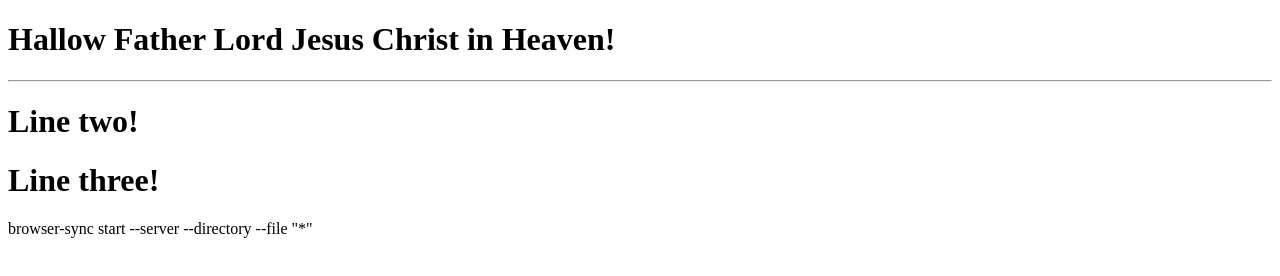
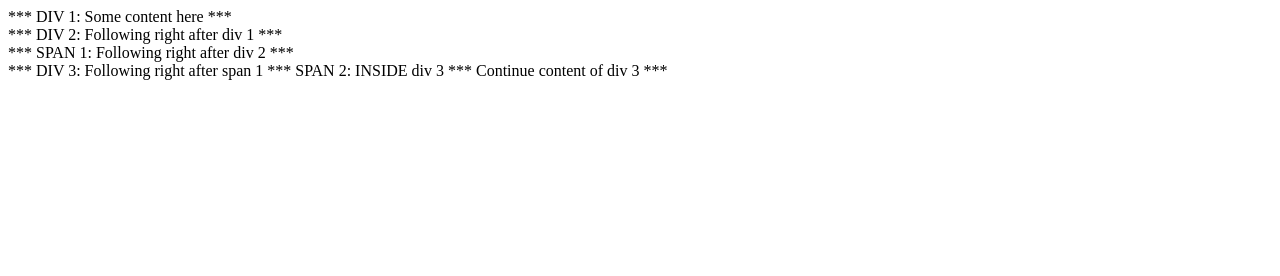
Before and after one commit to Zwides/coursera-test, a plain HTML site: page site/index.html in a window 1280 px wide. Drawn offline with Linux system fonts and the light colour scheme.

Commit message:
16Nov2016 v3

```diff
--- a/site/index.html
+++ b/site/index.html
@@ -1,12 +1,17 @@
-<!DOCTYPE html>
-<html>
-<head>
-	<title>Hello Coursera! <br>Hallow Father</title>
-</head>
-<body>
-<h1>Hallow Father Lord Jesus Christ in Heaven!</h1>
-<hr>
-<h1>Line two!</h1>
-<h1>Line three!</h1>
-</body>browser-sync start --server --directory --file "*"
-</html>
+<!doctype html>
+ <html>
+ <head>
+   <meta charset="utf-8">
+   <title>God is Love - div and span elements</title>
+ </head>
+ <body>
+   <div>*** DIV 1: Some content here ***</div>
+   <div>*** DIV 2: Following right after div 1 ***</div>
+   <span>*** SPAN 1: Following right after div 2 ***</span>
+   <div>
+     *** DIV 3: Following right after span 1
+     <span>*** SPAN 2: INSIDE div 3 ***</span>
+     Continue content of div 3 ***
+   </div>
+ </body>
+ </html>
```
